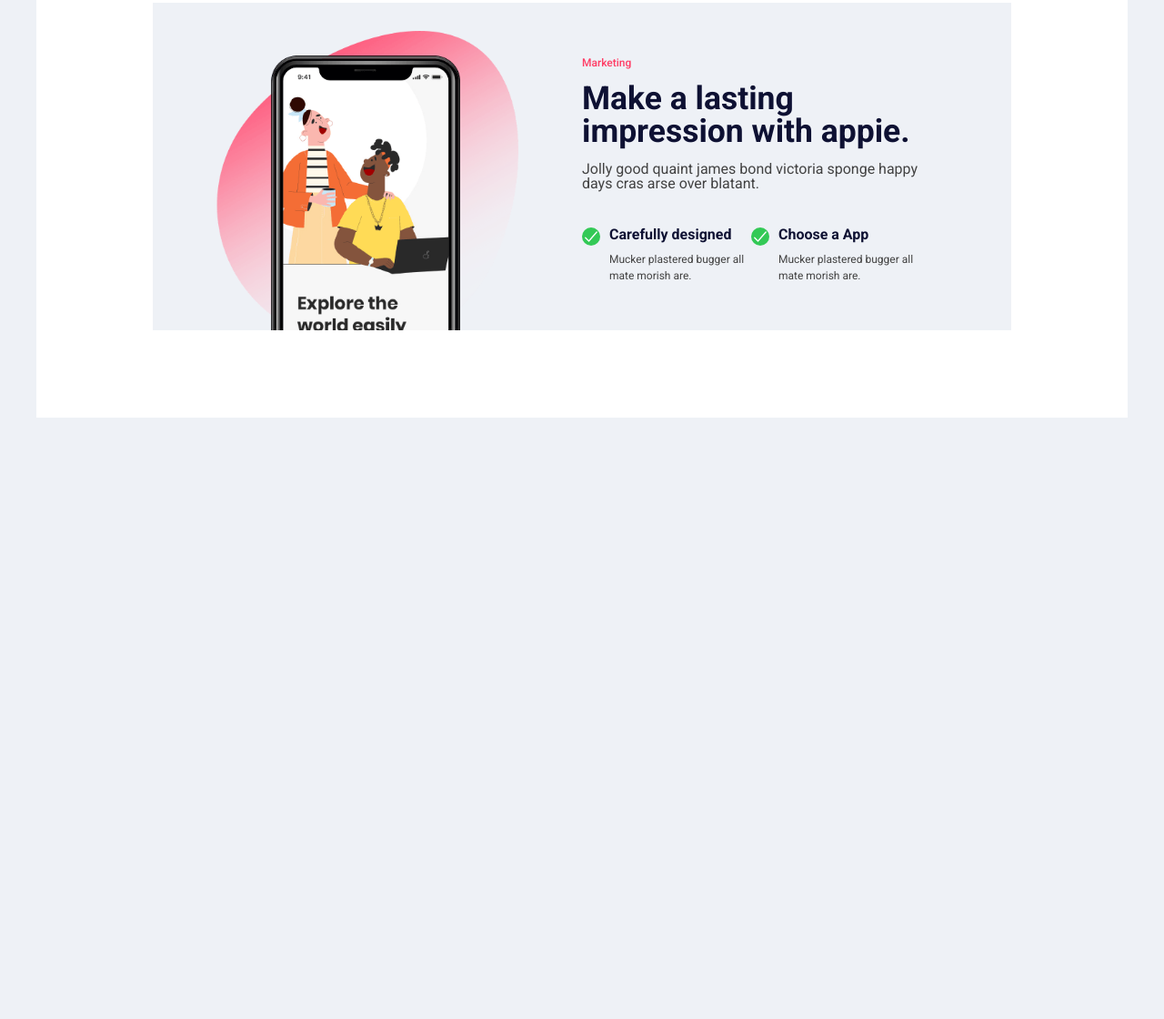
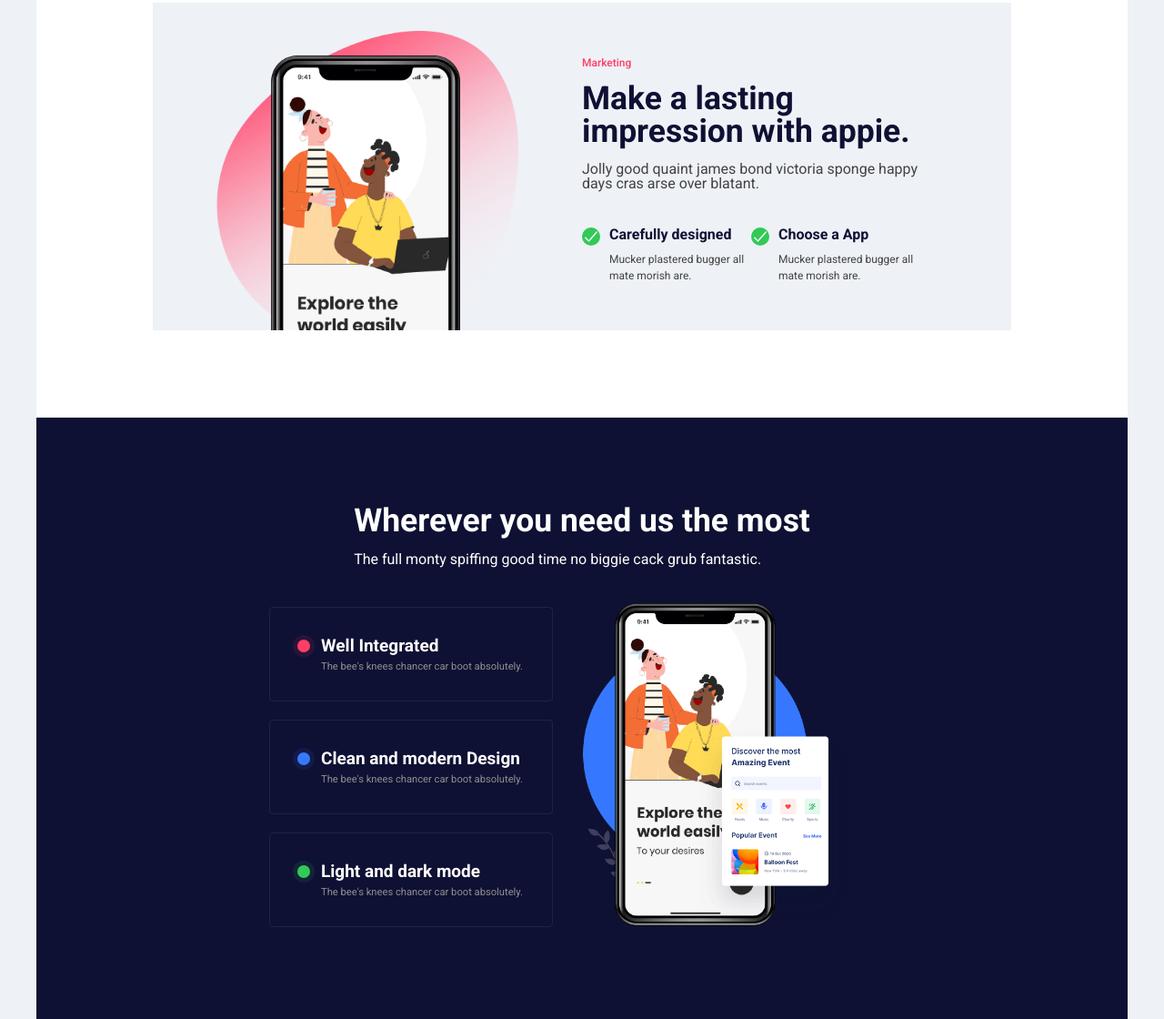
Before and after one commit to ismailkohail/appie-project, a plain HTML site: page index.html in a window 1280 px wide. Shown: the part 1535-2655 px from the top of the page at 91% size. Before the commit the page ends 1994 px from the top, so only its background shows below. Drawn offline with nearby package versions, Linux system fonts and the light colour scheme.

Commit message:
discover-section

```diff
--- a/assets/css/queries.css
+++ b/assets/css/queries.css
@@ -42,6 +42,29 @@
     flex-direction: column;
     align-items: center;
     padding: 2.5rem;
+  }
+
+  /**
+  * discover section
+  */
+
+  .discover-features {
+    grid-template-columns: 1fr;
+    padding: 0;
+  }
+
+  .discover-box-img {
+    align-self: center;
+  }
+
+  .discover-img {
+    width: 70%;
+    margin: 0 auto;
+    display: block;
+  }
+
+  .features-box {
+    margin-bottom: 3.2rem;
   }
 }
 
--- a/assets/css/style.css
+++ b/assets/css/style.css
@@ -301,3 +301,85 @@
   font-size: 1.2rem;
   line-height: 1.5;
 }
+
+/* -----------------------------------*\
+ #discover section
+\*------------------------------------*/
+
+.discover-section {
+  background-color: var(--primary);
+  display: flex;
+  flex-direction: column;
+  gap: 4rem;
+}
+
+.divcover-heading-box {
+  margin: 0 auto;
+}
+
+.discover-img {
+  width: 80%;
+}
+
+.text-color {
+  color: #fff;
+}
+
+.discover-features {
+  padding: 0 9.6rem;
+}
+
+.features-box {
+  gap: 2rem;
+}
+
+.feature-box {
+  padding: 2.2rem 3.2rem;
+  padding: 3.2rem;
+  border: 1px solid rgba(255, 255, 255, 0.075);
+  border-radius: 4px;
+  position: relative;
+}
+
+.feature-box-content {
+  margin-left: 2.4rem;
+}
+
+.feature-box-title::before,
+.blue-title-point::before,
+.green-title-point::before {
+  content: "";
+
+  position: absolute;
+  top: 3.5rem;
+  left: 3rem;
+
+  padding: 0.7rem;
+  border-radius: 50%;
+}
+
+.feature-box-title::before {
+  box-shadow: 0px 0px 0px 5px rgba(255, 62, 102, 0.1);
+  background-color: var(--secondary);
+}
+
+.blue-title-point::before {
+  box-shadow: 0px 0px 0px 5px rgba(54, 121, 255, 0.1);
+  background-color: #3679ff;
+}
+
+.green-title-point::before {
+  box-shadow: 0px 0px 0px 5px rgba(51, 201, 86, 0.1);
+  background-color: #33c956;
+}
+
+.feature-box-title {
+  font-size: 1.9rem;
+  margin-bottom: 0.8rem;
+  font-weight: 700;
+}
+
+.feature-box-description {
+  color: #8f8f8f;
+  font-size: 1.12rem;
+}
--- a/index.html
+++ b/index.html
@@ -273,6 +273,42 @@
             </div>
           </div>
         </section>
+
+        <section class="discover-section container">
+          <div class="divcover-heading-box text-align">
+            <h3 class="heading-secondary text-color">
+              Wherever you need us the most
+            </h3>
+            <p class="heading-description text-color">
+              The full monty spiffing good time no biggie cack grub fantastic.
+            </p>
+          </div>
+          <div class="discover-features grid grid-2--cols">
+            <div class="features-box flex flex-col-center">
+              <div class="feature-box">
+                <div class="feature-box-content">
+                  <p class="feature-box-title text-color">Well Integrated</p>
+                  <p class="feature-box-description">The bee's knees chancer car boot absolutely.</p>
+                </div>
+              </div>
+              <div class="feature-box">
+                <div class="feature-box-content">
+                  <p class="feature-box-title blue-title-point text-color">Clean and modern Design</p>
+                  <p class="feature-box-description">The bee's knees chancer car boot absolutely.</p>
+                </div>
+              </div>
+              <div class="feature-box">
+                <div class="feature-box-content">
+                  <p class="feature-box-title green-title-point text-color">Light and dark mode</p>
+                  <p class="feature-box-description">The bee's knees chancer car boot absolutely.</p>
+                </div>
+              </div>
+            </div>
+            <div class="discover-box-img">
+              <img class="discover-img" src="assets/imgs/features-thumb-2.png" />
+            </div>
+          </div>
+        </section>
       </main>
     </div>
   </body>
```
